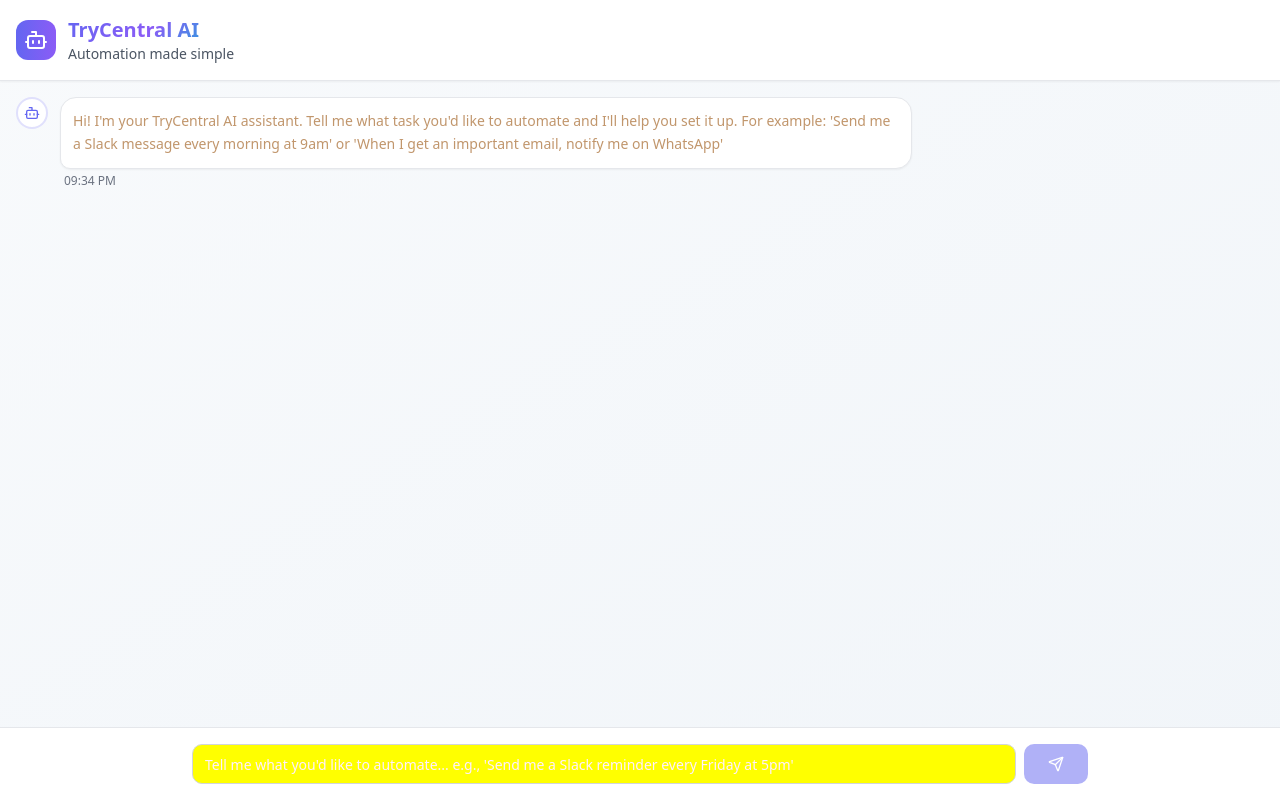
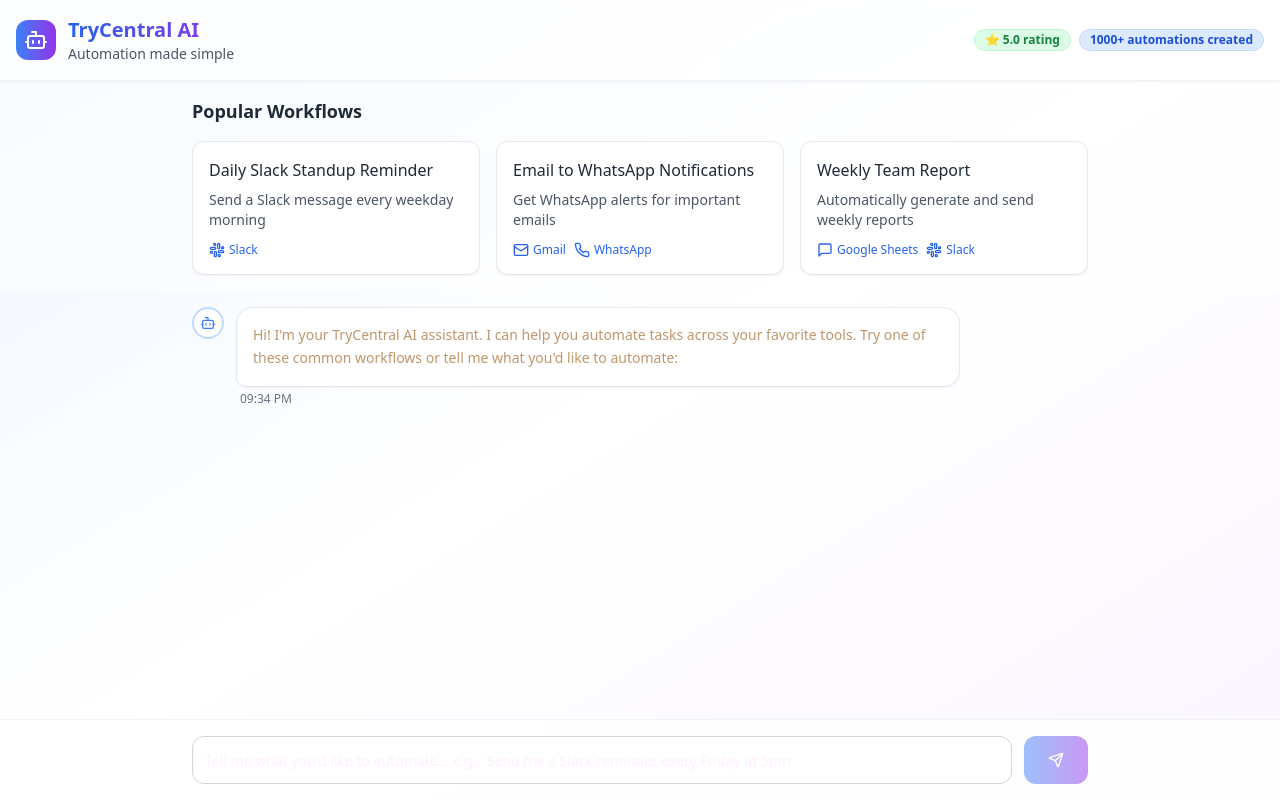
Before and after one commit to m32ai/trycentral-flow-pilot, a React (Vite) app: page / in a window 1280 px wide. Built offline with nearby package versions, Linux system fonts and the light colour scheme.

Commit message:
Prefill and style the UI
Apply the design style from the provided image and prefill relevant fields.

```diff
--- a/src/components/ChatInterface.tsx
+++ b/src/components/ChatInterface.tsx
@@ -7,7 +7,7 @@ import { Badge } from '@/components/ui/badge';
 import { Select, SelectContent, SelectItem, SelectTrigger, SelectValue } from '@/components/ui/select';
 import { Separator } from '@/components/ui/separator';
 import { Textarea } from '@/components/ui/textarea';
-import { Send, Bot, User, Zap, Calendar, MessageSquare, Slack, Phone, Mail, Clock, Repeat, Edit } from 'lucide-react';
+import { Send, Bot, User, Zap, Calendar, MessageSquare, Slack, Phone, Mail, Clock, Repeat, Edit, Star } from 'lucide-react';
 
 interface Message {
   id: string;
@@ -23,6 +23,7 @@ interface WorkflowSuggestion {
   frequency: string;
   tools: string[];
   missingInfo?: string[];
+  prefilled?: boolean;
 }
 
 const ChatInterface = () => {
@@ -30,7 +31,7 @@ const ChatInterface = () => {
     {
       id: '1',
       type: 'bot',
-      content: "Hi! I'm your TryCentral AI assistant. Tell me what task you'd like to automate and I'll help you set it up. For example: 'Send me a Slack message every morning at 9am' or 'When I get an important email, notify me on WhatsApp'",
+      content: "Hi! I'm your TryCentral AI assistant. I can help you automate tasks across your favorite tools. Try one of these common workflows or tell me what you'd like to automate:",
       timestamp: new Date()
     }
   ]);
@@ -45,6 +46,42 @@ const ChatInterface = () => {
   useEffect(() => {
     scrollToBottom();
   }, [messages]);
+
+  const prefilledWorkflows = [
+    {
+      title: "Daily Slack Standup Reminder",
+      description: "Send a Slack message every weekday morning",
+      workflow: {
+        trigger: "Time-based",
+        action: "Send Slack message",
+        frequency: "Weekdays at 9:00 AM",
+        tools: ["Slack"],
+        prefilled: true
+      }
+    },
+    {
+      title: "Email to WhatsApp Notifications",
+      description: "Get WhatsApp alerts for important emails",
+      workflow: {
+        trigger: "Email received",
+        action: "Send WhatsApp message",
+        frequency: "Every time",
+        tools: ["Gmail", "WhatsApp"],
+        prefilled: true
+      }
+    },
+    {
+      title: "Weekly Team Report",
+      description: "Automatically generate and send weekly reports",
+      workflow: {
+        trigger: "Time-based",
+        action: "Generate report",
+        frequency: "Weekly on Fridays",
+        tools: ["Google Sheets", "Slack"],
+        prefilled: true
+      }
+    }
+  ];
 
   const analyzeUserIntent = (message: string): WorkflowSuggestion | null => {
     const lowerMessage = message.toLowerCase();
@@ -99,6 +136,7 @@ const ChatInterface = () => {
       case 'whatsapp': return <Phone className="w-4 h-4" />;
       case 'gmail': return <Mail className="w-4 h-4" />;
       case 'calendar': return <Calendar className="w-4 h-4" />;
+      case 'google sheets': return <MessageSquare className="w-4 h-4" />;
       default: return <Zap className="w-4 h-4" />;
     }
   };
@@ -123,7 +161,7 @@ const ChatInterface = () => {
 
       let botResponse = '';
       if (workflowSuggestion) {
-        botResponse = `I understand! You want to automate: "${input}". Let me set this up for you.`;
+        botResponse = `Perfect! I understand you want to automate: "${input}". Let me set this up for you.`;
       } else {
         botResponse = `I'd love to help you automate that! Can you be more specific about when you want this to happen and what action should be taken? For example: "Every Monday at 10am" or "When I receive an email from my boss"`;
       }
@@ -141,12 +179,24 @@ const ChatInterface = () => {
     }, 1500);
   };
 
+  const handlePrefilledWorkflow = (workflow: WorkflowSuggestion) => {
+    const botMessage: Message = {
+      id: Date.now().toString(),
+      type: 'bot',
+      content: "Great choice! Let me set up this workflow for you. You can customize any of the settings below:",
+      timestamp: new Date(),
+      workflowSuggestion: workflow
+    };
+
+    setMessages(prev => [...prev, botMessage]);
+  };
+
   const WorkflowCard = ({ suggestion }: { suggestion: WorkflowSuggestion }) => {
     const [selectedTrigger, setSelectedTrigger] = useState(suggestion.trigger);
     const [selectedAction, setSelectedAction] = useState(suggestion.action);
     const [selectedFrequency, setSelectedFrequency] = useState(suggestion.frequency);
-    const [customMessage, setCustomMessage] = useState('');
-    const [customChannel, setCustomChannel] = useState('');
+    const [customMessage, setCustomMessage] = useState(suggestion.prefilled ? 'Good morning team! Please share your daily standup updates.' : '');
+    const [customChannel, setCustomChannel] = useState(suggestion.prefilled ? '#general' : '');
 
     const triggerOptions = [
       'Time-based',
@@ -165,6 +215,7 @@ const ChatInterface = () => {
       'Create calendar event',
       'Send notification',
       'Update spreadsheet',
+      'Generate report',
       'Execute webhook'
     ];
 
@@ -173,32 +224,41 @@ const ChatInterface = () => {
       'Daily',
       'Weekly',
       'Monthly',
+      'Weekdays only',
+      'Weekends only',
       'Every time',
-      'Weekdays only',
       'Custom schedule'
     ];
 
     const needsSlackDetails = selectedAction === 'Send Slack message';
 
     return (
-      <Card className="mt-4 p-6 bg-gradient-to-r from-brand-primary/5 to-brand-secondary/5 border-brand-primary/20">
-        <div className="space-y-6">
-          <div className="flex items-center gap-2 text-brand-primary font-semibold">
+      <Card className="mt-6 p-0 bg-white border-0 shadow-lg rounded-2xl overflow-hidden">
+        <div className="bg-gradient-to-r from-blue-500 to-purple-600 p-4">
+          <div className="flex items-center gap-2 text-white font-semibold">
             <Zap className="w-5 h-5" />
             Workflow Configuration
+            {suggestion.prefilled && (
+              <Badge className="bg-white/20 text-white border-0 ml-2">
+                <Star className="w-3 h-3 mr-1" />
+                Suggested
+              </Badge>
+            )}
+          </div>
         </div>
 
+        <div className="p-6 space-y-6">
           <div className="grid grid-cols-1 md:grid-cols-3 gap-6">
             <div className="space-y-3">
               <div className="font-medium text-gray-700 flex items-center gap-2">
-                <Clock className="w-4 h-4" />
+                <Clock className="w-4 h-4 text-blue-500" />
                 When
               </div>
               <Select value={selectedTrigger} onValueChange={setSelectedTrigger}>
-                <SelectTrigger className="bg-white border-brand-primary/20">
+                <SelectTrigger className="bg-gray-50 border-gray-200 h-11">
                   <SelectValue />
                 </SelectTrigger>
-                <SelectContent className="bg-white border shadow-lg z-50">
+                <SelectContent className="bg-white border shadow-xl z-50">
                   {triggerOptions.map(option => (
                     <SelectItem key={option} value={option}>{option}</SelectItem>
                   ))}
@@ -208,14 +268,14 @@ const ChatInterface = () => {
 
             <div className="space-y-3">
               <div className="font-medium text-gray-700 flex items-center gap-2">
-                <Zap className="w-4 h-4" />
+                <Zap className="w-4 h-4 text-purple-500" />
                 Do
               </div>
               <Select value={selectedAction} onValueChange={setSelectedAction}>
-                <SelectTrigger className="bg-white border-brand-primary/20">
+                <SelectTrigger className="bg-gray-50 border-gray-200 h-11">
                   <SelectValue />
                 </SelectTrigger>
-                <SelectContent className="bg-white border shadow-lg z-50">
+                <SelectContent className="bg-white border shadow-xl z-50">
                   {actionOptions.map(option => (
                     <SelectItem key={option} value={option}>{option}</SelectItem>
                   ))}
@@ -225,14 +285,14 @@ const ChatInterface = () => {
 
             <div className="space-y-3">
               <div className="font-medium text-gray-700 flex items-center gap-2">
-                <Repeat className="w-4 h-4" />
+                <Repeat className="w-4 h-4 text-green-500" />
                 How Often
               </div>
               <Select value={selectedFrequency} onValueChange={setSelectedFrequency}>
-                <SelectTrigger className="bg-white border-brand-primary/20">
+                <SelectTrigger className="bg-gray-50 border-gray-200 h-11">
                   <SelectValue />
                 </SelectTrigger>
-                <SelectContent className="bg-white border shadow-lg z-50">
+                <SelectContent className="bg-white border shadow-xl z-50">
                   {frequencyOptions.map(option => (
                     <SelectItem key={option} value={option}>{option}</SelectItem>
                   ))}
@@ -242,9 +302,9 @@ const ChatInterface = () => {
           </div>
 
           {needsSlackDetails && (
-            <div className="space-y-4 p-4 bg-white rounded-lg border border-brand-primary/10">
+            <div className="space-y-4 p-4 bg-blue-50 rounded-xl border border-blue-200">
               <div className="font-medium text-gray-700 flex items-center gap-2">
-                <Slack className="w-4 h-4 text-brand-primary" />
+                <Slack className="w-4 h-4 text-blue-600" />
                 Slack Configuration
               </div>
               <div className="grid grid-cols-1 md:grid-cols-2 gap-4">
@@ -254,7 +314,7 @@ const ChatInterface = () => {
                     placeholder="e.g., #general, @username"
                     value={customChannel}
                     onChange={(e) => setCustomChannel(e.target.value)}
-                    className="bg-white border-gray-300"
+                    className="bg-white border-blue-200 h-11"
                   />
                 </div>
                 <div className="space-y-2">
@@ -263,20 +323,20 @@ const ChatInterface = () => {
                     placeholder="What message should I send?"
                     value={customMessage}
                     onChange={(e) => setCustomMessage(e.target.value)}
-                    className="bg-white border-gray-300 min-h-[80px]"
+                    className="bg-white border-blue-200 min-h-[80px]"
                   />
                 </div>
               </div>
             </div>
           )}
 
-          <Separator />
+          <Separator className="bg-gray-100" />
 
           <div className="space-y-3">
             <div className="font-medium text-gray-700">Required Tools</div>
             <div className="flex flex-wrap gap-2">
               {suggestion.tools.map((tool, index) => (
-                <Badge key={index} variant="secondary" className="flex items-center gap-1 bg-brand-primary/10 text-brand-primary border-brand-primary/20">
+                <Badge key={index} variant="secondary" className="flex items-center gap-1 bg-blue-100 text-blue-700 border-blue-200 px-3 py-1">
                   {getToolIcon(tool)}
                   {tool}
                 </Badge>
@@ -286,11 +346,11 @@ const ChatInterface = () => {
 
           {suggestion.missingInfo && suggestion.missingInfo.length > 0 && (
             <div className="space-y-3">
-              <div className="font-medium text-orange-600">Configuration Notes:</div>
+              <div className="font-medium text-amber-600">Configuration Notes:</div>
               <div className="space-y-2">
                 {suggestion.missingInfo.map((info, index) => (
-                  <div key={index} className="flex items-center gap-2 text-sm text-orange-600 bg-orange-50 p-3 rounded-lg">
-                    <div className="w-2 h-2 bg-orange-400 rounded-full flex-shrink-0" />
+                  <div key={index} className="flex items-center gap-2 text-sm text-amber-700 bg-amber-50 p-3 rounded-lg border border-amber-200">
+                    <div className="w-2 h-2 bg-amber-400 rounded-full flex-shrink-0" />
                     {info}
                   </div>
                 ))}
@@ -299,12 +359,12 @@ const ChatInterface = () => {
           )}
 
           <div className="flex gap-3 pt-4">
-            <Button className="flex-1 bg-brand-primary hover:bg-brand-primary/90 text-white">
+            <Button className="flex-1 bg-gradient-to-r from-blue-500 to-purple-600 hover:from-blue-600 hover:to-purple-700 text-white h-11 rounded-xl">
               Connect & Set Up Workflow
             </Button>
-            <Button variant="outline" className="border-brand-primary text-brand-primary hover:bg-brand-primary/10">
+            <Button variant="outline" className="border-blue-200 text-blue-600 hover:bg-blue-50 h-11 rounded-xl px-6">
               <Edit className="w-4 h-4 mr-2" />
-              Test Run
+              Test
             </Button>
           </div>
         </div>
@@ -313,40 +373,80 @@ const ChatInterface = () => {
   };
 
   return (
-    <div className="flex flex-col h-screen bg-gradient-to-br from-slate-50 to-slate-100">
+    <div className="flex flex-col h-screen bg-gradient-to-br from-blue-50 via-white to-purple-50">
       {/* Header */}
-      <div className="bg-white border-b border-gray-200 p-4 shadow-sm">
+      <div className="bg-white/80 backdrop-blur-sm border-b border-gray-200/50 p-4 shadow-sm">
+        <div className="flex items-center justify-between">
           <div className="flex items-center gap-3">
-          <div className="w-10 h-10 bg-gradient-to-r from-brand-primary to-brand-secondary rounded-xl flex items-center justify-center">
+            <div className="w-10 h-10 bg-gradient-to-r from-blue-500 to-purple-600 rounded-xl flex items-center justify-center">
               <Bot className="w-6 h-6 text-white" />
             </div>
             <div>
-            <h1 className="text-xl font-bold gradient-text">TryCentral AI</h1>
+              <h1 className="text-xl font-bold bg-gradient-to-r from-blue-600 to-purple-600 bg-clip-text text-transparent">TryCentral AI</h1>
               <p className="text-sm text-gray-600">Automation made simple</p>
+            </div>
+          </div>
+          <div className="flex items-center gap-2">
+            <Badge className="bg-green-100 text-green-700 border-green-200">
+              ⭐ 5.0 rating
+            </Badge>
+            <Badge className="bg-blue-100 text-blue-700 border-blue-200">
+              1000+ automations created
+            </Badge>
           </div>
         </div>
       </div>
 
+      {/* Quick Start Suggestions */}
+      {messages.length === 1 && (
+        <div className="p-4 bg-white/50">
+          <div className="max-w-4xl mx-auto">
+            <h3 className="text-lg font-semibold text-gray-800 mb-4">Popular Workflows</h3>
+            <div className="grid grid-cols-1 md:grid-cols-3 gap-4">
+              {prefilledWorkflows.map((workflow, index) => (
+                <Card
+                  key={index}
+                  className="p-4 cursor-pointer hover:shadow-md transition-shadow bg-white border-gray-200 rounded-xl"
+                  onClick={() => handlePrefilledWorkflow(workflow.workflow)}
+                >
+                  <h4 className="font-medium text-gray-800 mb-2">{workflow.title}</h4>
+                  <p className="text-sm text-gray-600 mb-3">{workflow.description}</p>
+                  <div className="flex items-center gap-2">
+                    {workflow.workflow.tools.map((tool, idx) => (
+                      <div key={idx} className="flex items-center gap-1 text-xs text-blue-600">
+                        {getToolIcon(tool)}
+                        {tool}
+                      </div>
+                    ))}
+                  </div>
+                </Card>
+              ))}
+            </div>
+          </div>
+        </div>
+      )}
+
       {/* Messages */}
       <div className="flex-1 overflow-y-auto p-4 space-y-4">
+        <div className="max-w-4xl mx-auto space-y-4">
           {messages.map((message) => (
             <div key={message.id} className={`flex ${message.type === 'user' ? 'justify-end' : 'justify-start'} animate-fade-in`}>
-            <div className={`flex items-start gap-3 max-w-4xl ${message.type === 'user' ? 'flex-row-reverse' : ''}`}>
+              <div className={`flex items-start gap-3 max-w-3xl ${message.type === 'user' ? 'flex-row-reverse' : ''}`}>
                 <div className={`w-8 h-8 rounded-full flex items-center justify-center flex-shrink-0 ${
                   message.type === 'user'
-                  ? 'bg-brand-primary text-white'
-                  : 'bg-white border-2 border-brand-primary/20'
+                    ? 'bg-gradient-to-r from-blue-500 to-purple-600 text-white'
+                    : 'bg-white border-2 border-blue-200'
                 }`}>
                   {message.type === 'user' ? (
                     <User className="w-4 h-4" />
                   ) : (
-                  <Bot className="w-4 h-4 text-brand-primary" />
+                    <Bot className="w-4 h-4 text-blue-500" />
                   )}
                 </div>
                 <div className={`space-y-1 ${message.type === 'user' ? 'text-right' : ''}`}>
-                <div className={`inline-block p-3 rounded-2xl max-w-full ${
+                  <div className={`inline-block p-4 rounded-2xl max-w-full ${
                     message.type === 'user'
-                    ? 'bg-brand-primary text-white rounded-br-md'
+                      ? 'bg-gradient-to-r from-blue-500 to-purple-600 text-white rounded-br-md'
                       : 'bg-white border border-gray-200 rounded-bl-md shadow-sm'
                   }`}>
                     <p className="text-sm leading-relaxed">{message.content}</p>
@@ -365,36 +465,37 @@ const ChatInterface = () => {
           {isTyping && (
             <div className="flex justify-start animate-fade-in">
               <div className="flex items-start gap-3">
-              <div className="w-8 h-8 rounded-full bg-white border-2 border-brand-primary/20 flex items-center justify-center">
-                <Bot className="w-4 h-4 text-brand-primary" />
+                <div className="w-8 h-8 rounded-full bg-white border-2 border-blue-200 flex items-center justify-center">
+                  <Bot className="w-4 h-4 text-blue-500" />
                 </div>
-              <div className="bg-white border border-gray-200 rounded-2xl rounded-bl-md shadow-sm p-3">
+                <div className="bg-white border border-gray-200 rounded-2xl rounded-bl-md shadow-sm p-4">
                   <div className="flex space-x-1">
-                  <div className="w-2 h-2 bg-brand-primary rounded-full animate-pulse"></div>
-                  <div className="w-2 h-2 bg-brand-primary rounded-full animate-pulse" style={{ animationDelay: '0.2s' }}></div>
-                  <div className="w-2 h-2 bg-brand-primary rounded-full animate-pulse" style={{ animationDelay: '0.4s' }}></div>
+                    <div className="w-2 h-2 bg-blue-500 rounded-full animate-pulse"></div>
+                    <div className="w-2 h-2 bg-blue-500 rounded-full animate-pulse" style={{ animationDelay: '0.2s' }}></div>
+                    <div className="w-2 h-2 bg-blue-500 rounded-full animate-pulse" style={{ animationDelay: '0.4s' }}></div>
                   </div>
                 </div>
               </div>
             </div>
           )}
+        </div>
         <div ref={messagesEndRef} />
       </div>
 
       {/* Input */}
-      <div className="bg-white border-t border-gray-200 p-4">
-        <div className="flex gap-2 max-w-4xl mx-auto">
+      <div className="bg-white/80 backdrop-blur-sm border-t border-gray-200/50 p-4">
+        <div className="flex gap-3 max-w-4xl mx-auto">
           <Input
             value={input}
             onChange={(e) => setInput(e.target.value)}
             onKeyPress={(e) => e.key === 'Enter' && handleSendMessage()}
             placeholder="Tell me what you'd like to automate... e.g., 'Send me a Slack reminder every Friday at 5pm'"
-            className="flex-1 border-gray-300 focus:border-brand-primary focus:ring-brand-primary"
+            className="flex-1 border-gray-300 focus:border-blue-500 focus:ring-blue-500 h-12 rounded-xl bg-white"
           />
           <Button
             onClick={handleSendMessage}
             disabled={!input.trim() || isTyping}
-            className="bg-brand-primary hover:bg-brand-primary/90 text-white px-6"
+            className="bg-gradient-to-r from-blue-500 to-purple-600 hover:from-blue-600 hover:to-purple-700 text-white px-6 h-12 rounded-xl"
           >
             <Send className="w-4 h-4" />
           </Button>
```
Lines whose indentation alone changed are shown as unchanged.
